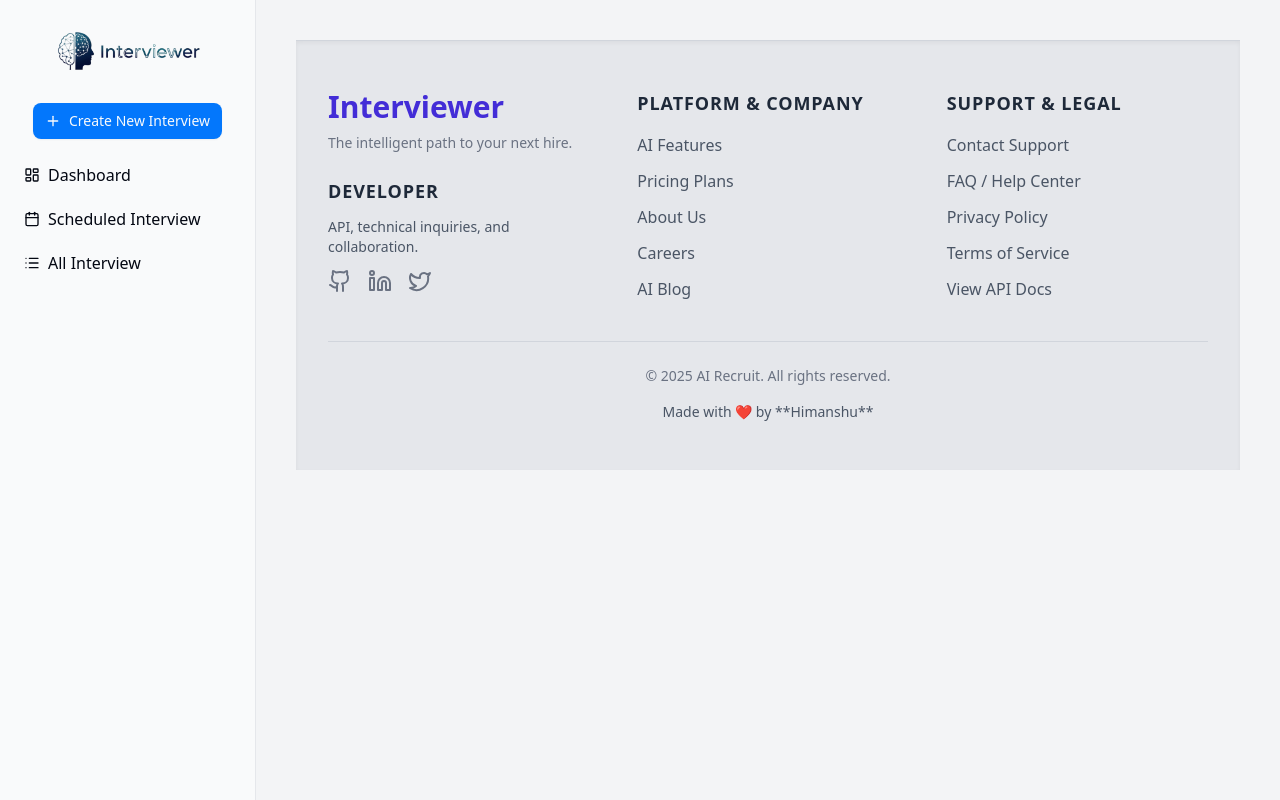
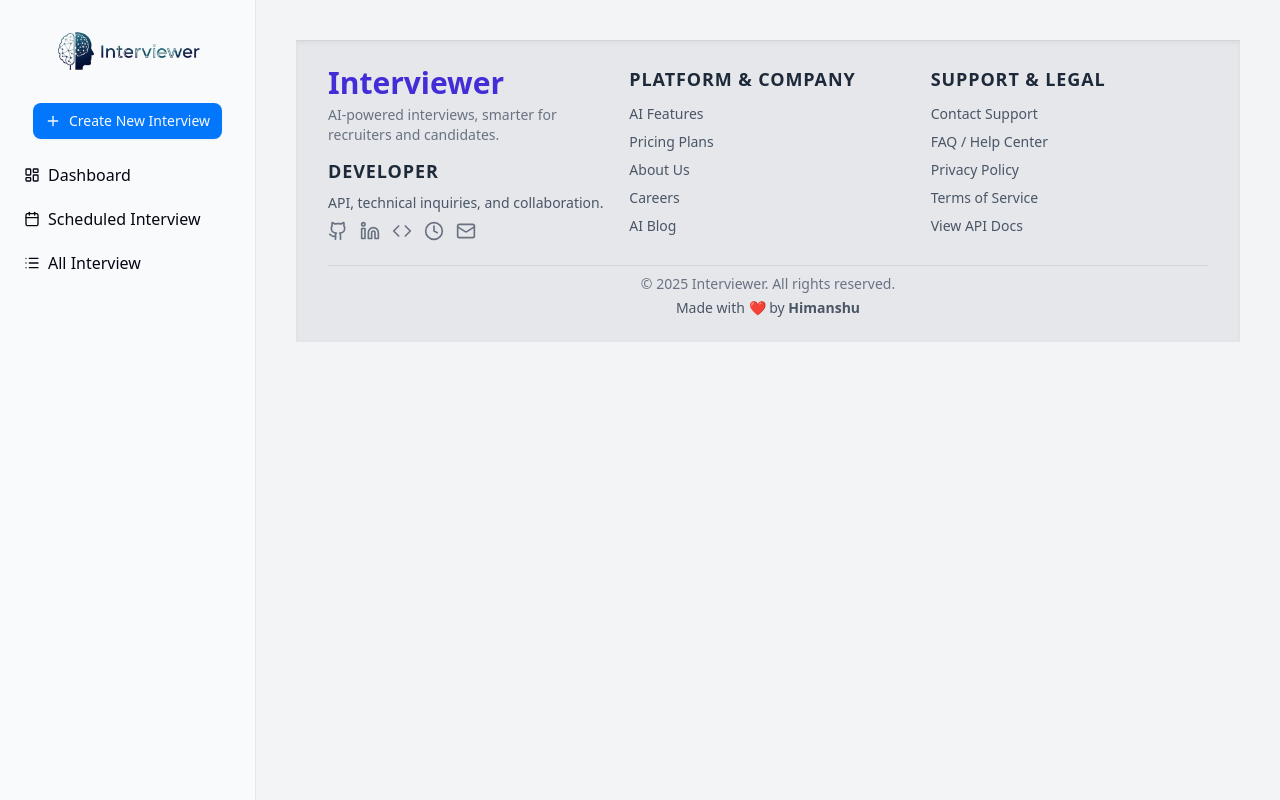
Before and after one commit to himanshu561hi/Interviewerr, a Next.js app: page /footer in a window 1280 px wide. Built offline with nearby package versions, Linux system fonts and the light colour scheme; no server answers.

Commit message:
"footer"

```diff
--- a/app/(main)/footer/page.jsx
+++ b/app/(main)/footer/page.jsx
@@ -1,14 +1,10 @@
-// src/components/Footer.jsx
-
 import React from 'react';
-// IMPORT ICONS HERE from lucide-react
-import { Github, Linkedin, Twitter } from 'lucide-react';
+import { Github, Linkedin, Code, Clock, Mail } from 'lucide-react';
 
 const Footer = () => {
-    // Defines a vibrant, modern color palette for links
-    const linkClasses = "text-gray-600 hover:text-indigo-600 hover:font-medium transition duration-300 ease-in-out";
+    // Defines a vibrant, modern color palette for links (Text size remains text-sm)
+    const linkClasses = "text-gray-600 text-sm hover:text-indigo-600 hover:font-medium transition duration-300 ease-in-out";
 
-    // Reusable Social Icon component is simplified since Lucide handles the SVG
     const SocialIcon = ({ href, children, label }) => (
         <a
             href={href}
@@ -17,59 +13,69 @@ const Footer = () => {
             aria-label={label}
             className="text-gray-500 hover:text-indigo-600 transition duration-300"
         >
-            {/* The icon component is passed as children */}
             {children}
         </a>
     );
 
     return (
-        <footer className="bg-gray-200 py-12 border-t border-gray-300 shadow-inner">
+
+        <footer className="bg-gray-200 py-6 border-t border-gray-300 shadow-inner">
             <div className="max-w-7xl mx-auto px-6 lg:px-8">
 
-                {/* Footer Content Grid - 3 columns on medium/large screens */}
-                <div className="grid grid-cols-1 md:grid-cols-3 gap-12 pb-10 border-b border-gray-300">
 
-                    {/* 1. Branding & Developer Hub */}
+                <div className="grid grid-cols-1 md:grid-cols-3 gap-6 pb-6 border-b border-gray-300">
+
+
                     <div className="text-center md:text-left md:col-span-1">
-                        <div className="text-3xl font-extrabold text-indigo-700 mb-2">
+                        <div className="text-3xl font-extrabold text-indigo-700 mb-1">
+
                             Interviewer
                         </div>
-                        <p className="text-sm text-gray-500 mb-6">
-                            The intelligent path to your next hire.
+                        <p className="text-sm text-gray-500 mb-3">
+
+                            AI-powered interviews, smarter for recruiters and candidates.
                         </p>
 
-                        <h4 className="text-lg font-bold text-gray-800 mb-3 uppercase tracking-wider">
+                        <h4 className="text-lg font-bold text-gray-800 mb-2 uppercase tracking-wider">
                             Developer
                         </h4>
-                        <p className="text-sm text-gray-600 mb-3">
+                        <p className="text-sm text-gray-600 mb-2">
                             API, technical inquiries, and collaboration.
                         </p>
 
                         {/* Developer Social Links */}
-                        <div className="flex justify-center md:justify-start space-x-4">
-                            {/* GitHub Icon (using Lucide component) */}
-                            <SocialIcon href="https://github.com/ai-recruit-dev" label="GitHub Profile">
-                                <Github className="w-6 h-6" />
+                        <div className="flex justify-center md:justify-start space-x-3 mt-2">
+                            {/* Margin Reduced: mt-3 -> mt-2 */}
+                            <SocialIcon href="https://github.com/himanshu561hi" label="GitHub Profile">
+                                <Github className="w-5 h-5" />
                             </SocialIcon>
 
-                            {/* LinkedIn Icon (using Lucide component) */}
-                            <SocialIcon href="https://linkedin.com/in/ai-recruit-lead-dev" label="LinkedIn Profile">
-                                <Linkedin className="w-6 h-6" />
+                            <SocialIcon href="https://linkedin.com/in/himanshu561hi" label="LinkedIn Profile">
+                                <Linkedin className="w-5 h-5" />
                             </SocialIcon>
 
-                            {/* Twitter/X Icon (using Lucide component) */}
-                            <SocialIcon href="#twitter" label="Twitter/X Profile">
-                                <Twitter className="w-6 h-6" />
+                            <SocialIcon href="https://himanshu561hi.netlify.app/" label="Portfolio Website">
+                                <Code className="w-5 h-5" />
+                            </SocialIcon>
+
+                            <SocialIcon href="https://wakatime.com/@himanshu561hi" label="WakaTime Coding Activity">
+                                <Clock className="w-5 h-5" />
+                            </SocialIcon>
+
+                            <SocialIcon href="mailto:himanshu561hi@gmail.com" label="Developer Email">
+                                <Mail className="w-5 h-5" />
                             </SocialIcon>
                         </div>
                     </div>
 
                     {/* 2. Platform & Company */}
                     <div className="text-center md:text-left">
-                        <h4 className="text-lg font-bold text-gray-800 mb-4 uppercase tracking-wider">
+                        <h4 className="text-lg font-bold text-gray-800 mb-2 uppercase tracking-wider">
+                            {/* Margin Reduced: mb-4 -> mb-2 */}
                             Platform & Company
                         </h4>
-                        <ul className="space-y-3">
+                        <ul className="space-y-1">
+                             {/* Spacing Reduced: space-y-3 -> space-y-1 (Very compact) */}
                             <li><a href="#features" className={linkClasses}>AI Features</a></li>
                             <li><a href="#pricing" className={linkClasses}>Pricing Plans</a></li>
                             <li><a href="#about" className={linkClasses}>About Us</a></li>
@@ -80,10 +86,12 @@ const Footer = () => {
 
                     {/* 3. Support & Legal */}
                     <div className="text-center md:text-left">
-                        <h4 className="text-lg font-bold text-gray-800 mb-4 uppercase tracking-wider">
+                        <h4 className="text-lg font-bold text-gray-800 mb-2 uppercase tracking-wider">
+                            {/* Margin Reduced: mb-4 -> mb-2 */}
                             Support & Legal
                         </h4>
-                        <ul className="space-y-3">
+                        <ul className="space-y-1">
+                            {/* Spacing Reduced: space-y-3 -> space-y-1 (Very compact) */}
                             <li><a href="#contact" className={linkClasses}>Contact Support</a></li>
                             <li><a href="#faq" className={linkClasses}>FAQ / Help Center</a></li>
                             <li><a href="#privacy" className={linkClasses}>Privacy Policy</a></li>
@@ -95,15 +103,18 @@ const Footer = () => {
                 </div>
 
                 {/* Footer Bottom / Copyright */}
-                <div className="pt-6 flex flex-col md:flex-row justify-center items-center text-sm text-gray-500">
-                    <p className="order-2 md:order-1">
-                        &copy; {new Date().getFullYear()} AI Recruit. All rights reserved.
+                <div className="pt-2 flex flex-col md:flex-row justify-center items-center text-sm text-gray-500">
+                    {/* Padding Reduced: pt-6 -> pt-2 */}
+                    <p className="order-2 md:order-1 mt-2 md:mt-0">
+                        {/* Margin Reduced: mt-4 -> mt-2 */}
+                        &copy; {new Date().getFullYear()} Interviewer. All rights reserved.
                     </p>
                 </div>
 
                 {/* Signature on Next Line */}
-                <div className="text-center text-sm text-gray-600 mt-4">
-                    Made with <span className="text-red-500">❤️</span> by **Himanshu**
+                <div className="text-center text-sm text-gray-600 mt-1">
+                    {/* Margin Reduced: mt-1 (Already tight, but kept to ensure separation) */}
+                    Made with <span className="text-red-500">❤️</span> by <b>Himanshu</b>
                 </div>
             </div>
         </footer>
```
